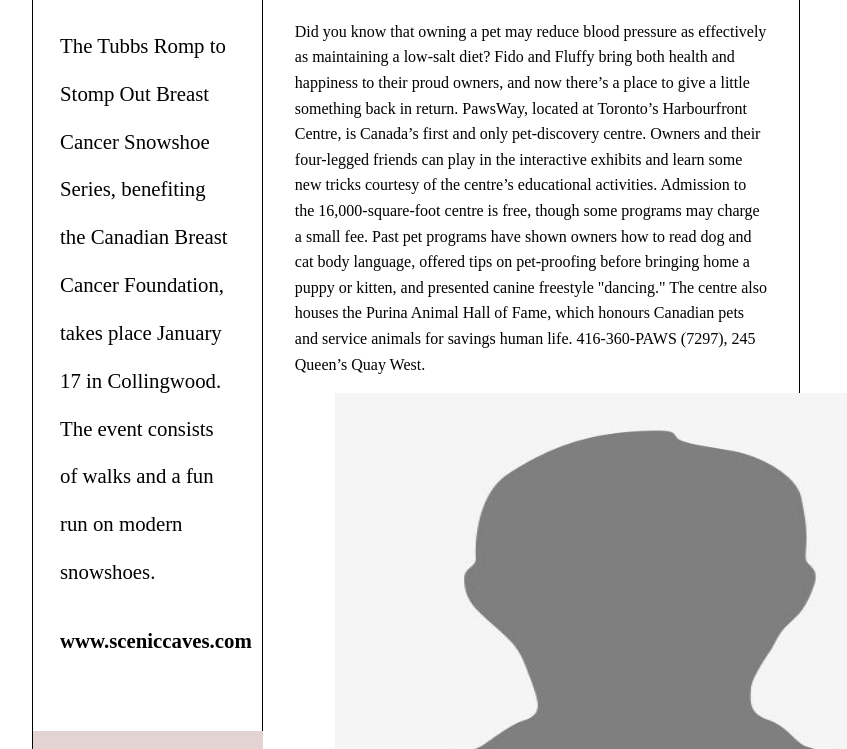
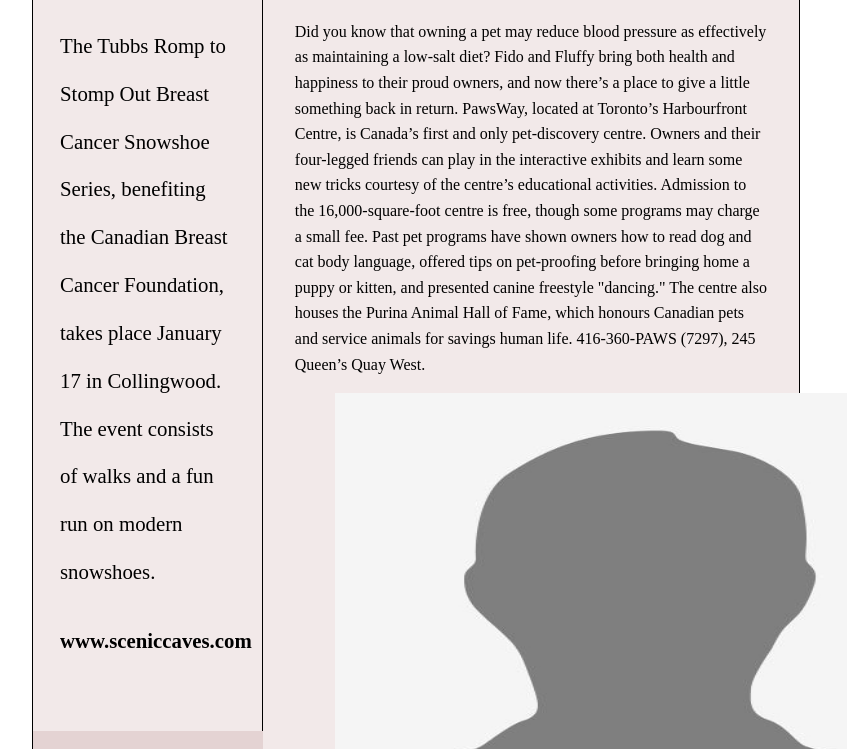
Before and after one commit to AryanB01/css-assignment-3, a plain HTML site: page index.html in a window 1280 px wide. Shown: the part 259-1008 px from the top of the page, without its empty margins (224-1071 px from the left). Drawn offline with Linux system fonts and the light colour scheme.

Commit message:
background color added

```diff
--- a/Css/style.css
+++ b/Css/style.css
@@ -14,7 +14,7 @@ html {
     width: 60%;
     border: 1px solid black;
     margin: 3em auto;
-
+    background-color:  rgb(242, 233, 233);
 }
 
 /* main head of the document  */
```
